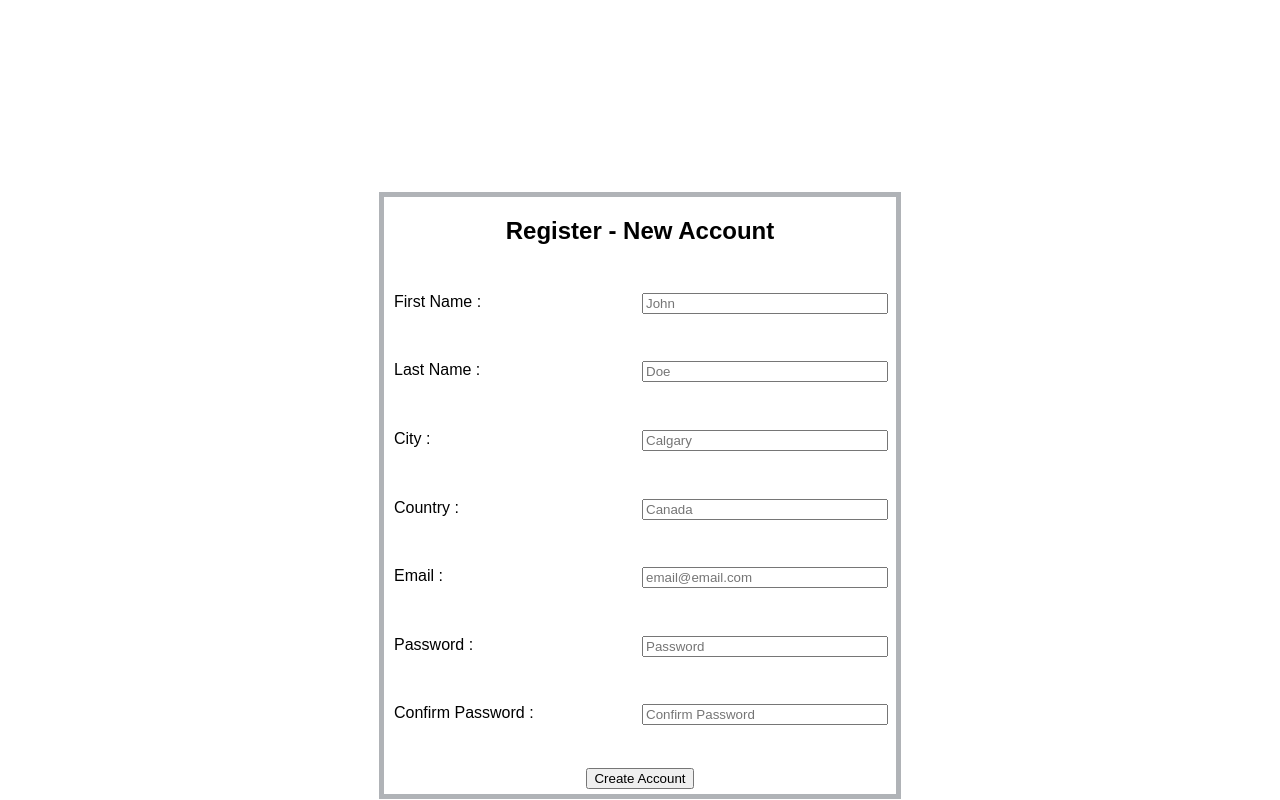
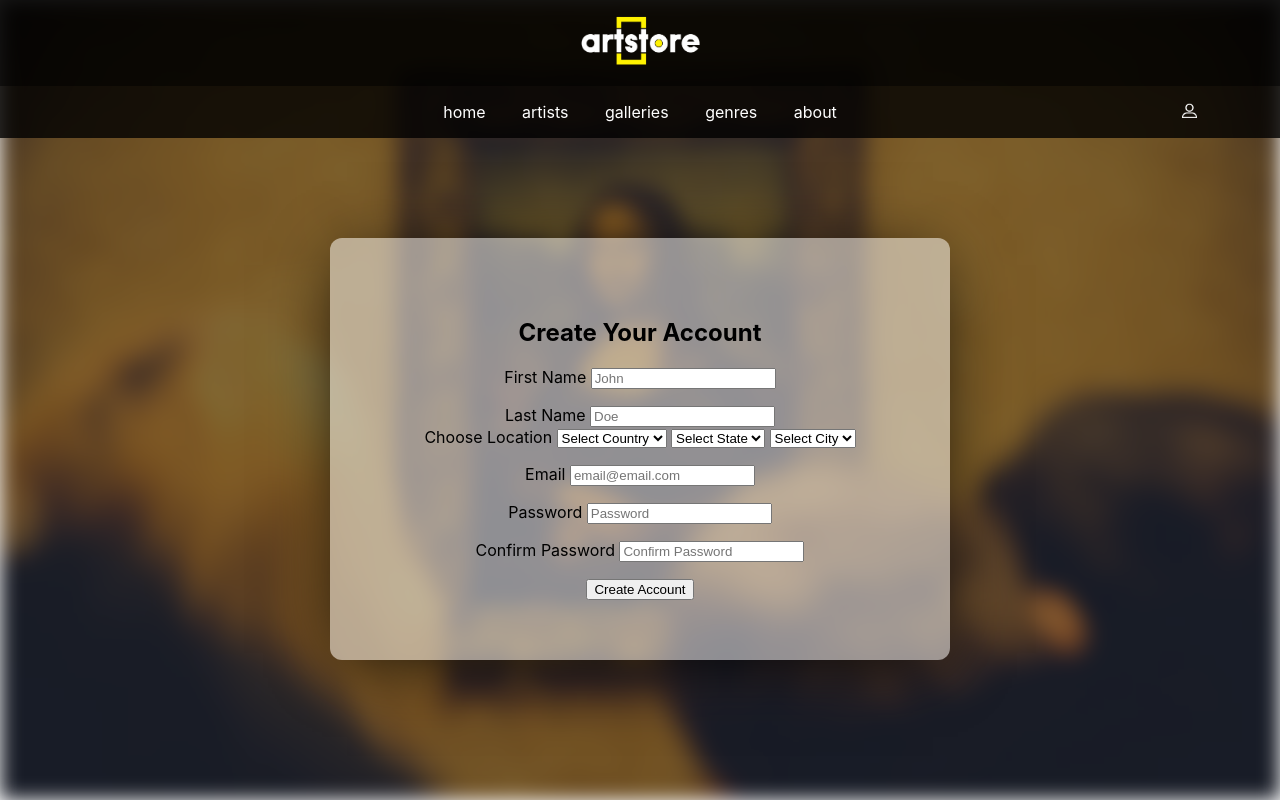
Before and after one commit to xDKevz/the-art-store-a-learning-experience, a PHP site: page /registration.php in a window 1280 px wide. Run offline with PHP 8.4, Linux system fonts and the light colour scheme; some libraries are stand-ins or nearby versions.

Commit message:
LOADS OF CSS DONE

```diff
--- a/css/main.css
+++ b/css/main.css
@@ -21,16 +21,10 @@ main {
     position: relative;
 }
 
-.gallerylist {
+.gallerylist  {
     grid-column: 1 / span 1;
     grid-row: 1 / span 2;
 }
-
-.home-gallery {
-    list-style-type: none;
-    margin: 5px;
-}
-
 
 .artistlist {
     grid-column: 2 / span 2;
@@ -42,17 +36,13 @@ main {
     grid-row: 2 / span 1;
 }
 
-/*.header {*/
-/*    top: 0px;*/
-/*    width: 100%;*/
-/*}*/
-
-/* Single-?.php two column view*/
-/*.single-artist-container, .single-gallery-container, .single-genre-container {*/
-/*    display: grid;*/
-/*    grid-template-columns: 50% 50%;*/
-/*    grid-gap: 5px;*/
-/*}*/
+.gallerylist h1 {
+    text-align: center;
+    /*border-bottom: 1px solid #202020;*/
+}
+.home-gallery {
+    text-decoration: none;
+}
 
 /*** LOGOS AND IMAGES ***/
 .logo {
@@ -135,6 +125,7 @@ main {
 }
 
 .user-options-nav-list > li{
+    /*text-align: center;*/
     display: block;
     list-style: none;
     margin: 0;
@@ -219,7 +210,6 @@ a.display-gallery:hover {
     border-radius: 10px;
     margin: auto;
     margin-bottom: 10px;
-
 }
 
 
@@ -236,29 +226,8 @@ a.display-gallery:hover {
     overflow: auto;
     white-space: nowrap;
     margin-bottom: 0;
+    margin-top: 25px;
 }
-
-
-/*.surroundContainer {*/
-/*    height: 70%;*/
-/*    width: auto;*/
-/*    overflow: auto;*/
-/*    white-space: nowrap;*/
-/*    margin-bottom: 0;*/
-    /*height: 100%;*/
-    /*width: auto;*/
-    /*overflow: auto;*/
-    /*white-space: nowrap;*/
-    /*background-color: red;*/
-
-    /*display: grid;*/
-    /*grid-template-columns: auto;*/
-/*}*/
-
-/*h1.surroundContainer {*/
-/*    grid-column: 1 / span 1;*/
-/*    grid-row: 1 / span 1;*/
-/*}*/
 
 .box1 {
     grid-column: 1 / span 1;
@@ -276,6 +245,7 @@ a.display-gallery:hover {
     /*height: 200px;*/
     width: auto;
     margin: 5px;
+
 }
 
 /* MEDIA QUERY FOR MOBILE MENU */
@@ -374,11 +344,11 @@ a.display-gallery:hover {
         /*grid-template-columns: 100%;*/
     }
 
-    .gallerylist {
-        grid-column: 1 / span 1;
-        grid-row: 1 / span 1;
-        /*background-color: gray;*/
-    }
+    /*.gallerylist {*/
+    /*    grid-column: 1 / span 1;*/
+    /*    grid-row: 1 / span 1;*/
+
+    /*}*/
 
     .artist {
         grid-column: 1 / span 1;
@@ -392,9 +362,9 @@ a.display-gallery:hover {
         /*background-color: gray;*/
     }
 
-    .gallerylist, .artist, .genres {
-        width: 100%;
-    }
+    /*.gallerylist, .artist, .genres {*/
+    /*    width: 100%;*/
+    /*}*/
 
     .display-lists {
         display: grid;
@@ -405,13 +375,3 @@ a.display-gallery:hover {
 @media (max-width:425px) {
 
 }
-
-/* Horizontal Scrolling */
-
-/* GIF */
-/*.loading {*/
-/*    background: url('https://media.giphy.com/media/11ASZtb7vdJagM/giphy.gif') no-repeat center center;*/
-/*    position: absolute;*/
-/*    height: 100%;*/
-/*    width: 100%;*/
-/*}*/
--- a/css/registration.css
+++ b/css/registration.css
@@ -1,55 +1,30 @@
 body {
     margin: 0;
     padding: 0;
-    font-family: sans-serif;
+    z-index: 1;
 }
 
-.registration-container{
-    margin: auto;
-    margin-top: 15%;
-    width: 40%;
-    border: 5px solid #b0b3b7;
+.background-image {
+    z-index: -1;
+    position: fixed;
+    left: 0;
+    top: 0;
+    width: 100%;
+    height: 100%;
+    background: url('/images/register/register_background.jpg') no-repeat center center;
+    background-size: cover;
+    filter: brightness(50%) blur(10px);
 }
 
-h2 {
+.registration-container {
+    position: relative;
+    height: auto;
+    width: 500px;
+    margin: 0 auto;
+    padding: 60px 60px;
     text-align: center;
+    top: 100px;
+    background-color: rgba(255, 255, 255, 0.5);
+    box-shadow: 0px 10px 69px -17px rgba(0,0,0,1);
+    border-radius: 12px;
 }
-
-.form-info {
-    padding: 10px;
-    display: grid;
-    grid-gap: 2px;
-    grid-template-columns: 50% 50%;
-}
-
-.reg-label {
-    grid-column: 1 / span 1;
-    grid-row: 1 / span 1;
-}
-
-.reg-input {
-    grid-column: 2 / span 1;
-    grid-row: 1 / span 1;
-}
-
-.reg-submit {
-    text-align: center;
-    padding: 5px;
-}
-
-.error{
-			padding:0px;
-			color:red;
-			font-size:0.8em;
-
-}
-
-@media only screen and (max-width:760px) {
-    .registration-container {
-        width: 80%;
-    }
-
-    .reg-label, .reg-input {
-        display: block;
-    }
-}
--- a/js/homepage.js
+++ b/js/homepage.js
@@ -39,7 +39,7 @@ function sortGalleries(sortGalleries) {
  * @param galleries - the json galleries data
  */
 function generateGallery(data) {
-    let list = document.querySelector('.gallerylist');
+    let list = document.querySelector('.gallerylist-ul');
     let sorteddata = sortGalleries(data)
     for (let gallery of sorteddata) {
         let li = document.createElement('li');
--- a/registration.php
+++ b/registration.php
@@ -1,77 +1,52 @@
-<!-- not done yet implenting session, still testing -->
-
 <?php
     // starts the session
 	session_start();
 	// checks if the user is already logged in
 	// this session was passed from parseLogin.php
-	if(isset($_SESSION['email']))
-	{
+	if(isset($_SESSION['email'])) {
 	    // if the user is still logged in, must log out before being able to register again
 		header("Location: login.php");
-		// creates the session for the message
-		$_SESSION["message"]="Please Logout before trying to register for a new account";
 	}
-
 ?>
-
 <!DOCTYPE html>
 <html lang="en">
 <head>
-    <meta charset="UTF-8">
-    <meta name="viewport" content="width=device-width, initial-scale=1">
-    <link rel="stylesheet" type="text/css" href="css/registration.css">
-    <title> Registration Page </title>
-</head>
-
-<!--This should be placed in style files later -->
+        <?php
+            $title = "Art Store - Register";
+            include "include/head.php";
+        ?>
+    </head>
+    <link rel="stylesheet" href="css/registration.css" type="text/css" />
+    <header><?php include "include/navigation.php"; ?></header>
 <body>
-
-
+    <div class="background-image"></div>
     <div class="registration-container">
-        <h2> Register - New Account </h2><br>
-
+        <h2>Create Your Account</h2>
         <form class="reg-form" method="post" action="parseRegister.php">
             <div class="form-info">
-                <label class="reg-label"> First Name : </label>
+                <label class="reg-label">First Name</label>
                 <input class="reg-input" type="text" placeholder="John" name="firstName" id="fname"><br>
                 <p class="error" id="errfname"></p>
-            </div>
-
-            <div class="form-info">
-                <label class="reg-label"> Last Name : </label>
+                <label class="reg-label">Last Name</label>
                 <input class="reg-input" type="text" placeholder="Doe" name="lastName" id="lname"><br>
+                <label class="reg-label">Choose Location</label>
+                <select name="country" class="countries order-alpha" id="countryId">
+                <option value="">Select Country</option>
+                </select>
+                <select name="state" class="states order-alpha" id="stateId">
+                    <option value="">Select State</option>
+                </select>
+                <select name="city" class="cities order-alpha" id="cityId">
+                    <option value="">Select City</option>
+                </select>
                 <p class="error" id="errlname"></p>
-            </div>
-
-
-            <div class="form-info">
-                <label class="reg-label"> City : </label>
-                <input class="reg-input" type="text" placeholder="Calgary" name="city" id="city"><br>
-                <p class="error" id="errcity"></p>
-            </div>
-
-            <div class="form-info">
-                <label class="reg-label"> Country : </label>
-                <input class="reg-input" type="text" placeholder="Canada" name="country" id="country"><br>
-                <p class="error" id="errcountry"></p>
-            </div>
-
-
-            <div class="form-info">
-                <label class="reg-label"> Email : </label>
+                <label class="reg-label">Email</label>
                 <input class="reg-input" type="text" placeholder="email@email.com" name="email" id="email"><br>
                 <p class="error" id="erremail"></p>
-            </div>
-
-            <div class="form-info">
-                <label class="reg-label"> Password : </label>
+                <label class="reg-label">Password</label>
                 <input class="reg-input" type="password" placeholder="Password" name="password" id="password"><br>
                 <p class="error" id="errpassword"></p>
-            </div>
-
-            <div class="form-info">
-                <label class="reg-label"> Confirm Password : </label>
+                <label class="reg-label">Confirm Password</label>
                 <input class="reg-input" type="password" placeholder="Confirm Password" name="passwordAgain" id="passwordAgain"><br>
                 <p class="error" id="errpasswordAgain"></p>
             </div>
@@ -103,4 +78,7 @@
 </body>
 <script type="text/javascript" src="js/main.js"></script>
 <script type="text/javascript" src="js/validate.js"></script>
+<!-- Script for generating the country, province, and city -->
+<script src="//ajax.googleapis.com/ajax/libs/jquery/1.11.1/jquery.min.js"></script>
+<script src="//geodata.solutions/includes/countrystatecity.js"></script>
 </html>
```
Also changed, not shown: css/login.css (+8 -2 lines), css/viewfavorites.css (+15 -2 lines), home.php (+7 -4 lines), images/register/register_background.jpg (added).
